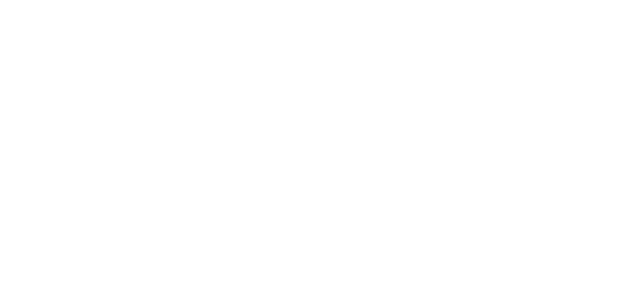
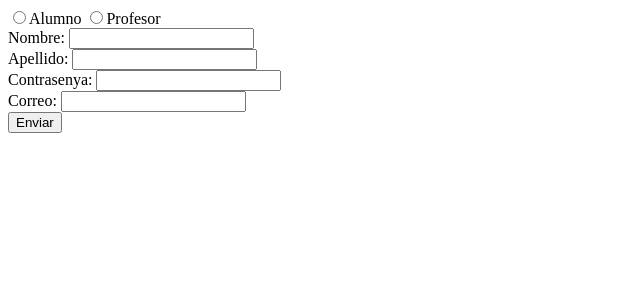
Before and after one commit to angelspsv/M7_angel, a PHP site: page /formulari_php.php in a window 1280 px wide. Before the commit the part shown is empty. Shown: the top 300 px of the page, without its empty margins (0-640 px from the left). Run offline with PHP 8.4, Linux system fonts and the light colour scheme.

Commit message:
darrer commit

```diff
--- a/carpeta_angel_p3/formulari_php.php
+++ b/carpeta_angel_p3/formulari_php.php
@@ -7,7 +7,31 @@
 </head>
 <body>
     <?php
-
+        if (isset($_POST['enviar'])) {
+            $opcion = $_POST['opcion'];
+            $nombre = $_POST['nombre'];
+            $apellido = $_POST['apellido'];
+            $contrasenya = $_POST['contrasenya'];
+            $correo = $_POST['correo'];
+        } else {
+    ?>
+        <form action="./formulari_php.php" method="post">
+            <label for="opcion_alumno">
+                <input type="radio" id="opcion_alumno" name="opcion" value="alumno">Alumno</label>
+            <label for="opcion_profesor">
+                <input type="radio" id="opcion_profesor" name="opcion" value="profesor">Profesor</label><br>
+            <label for="nombre">Nombre:</label>
+            <input type="text" name="nombre" id="nombre"><br>
+            <label for="apellido">Apellido:</label>
+            <input type="text" name="apellido" id="apellido"><br>
+            <label for="contrasenya">Contrasenya:</label>
+            <input type="text" name="contrasenya" id="contrasenya"><br>
+            <label for="correo">Correo:</label>
+            <input type="text" name="correo" id="correo"><br>
+            <input type="submit" name="enviar" value="Enviar">
+        </form>
+    <?php
+        }
     ?>
 </body>
 </html>
```
Also changed, not shown: carpeta_angel_p3/formulari.html (+4 -4 lines), carpeta_angel_p3/formulari_executat.jpg (added), carpeta_angel_p3/readme.md.
